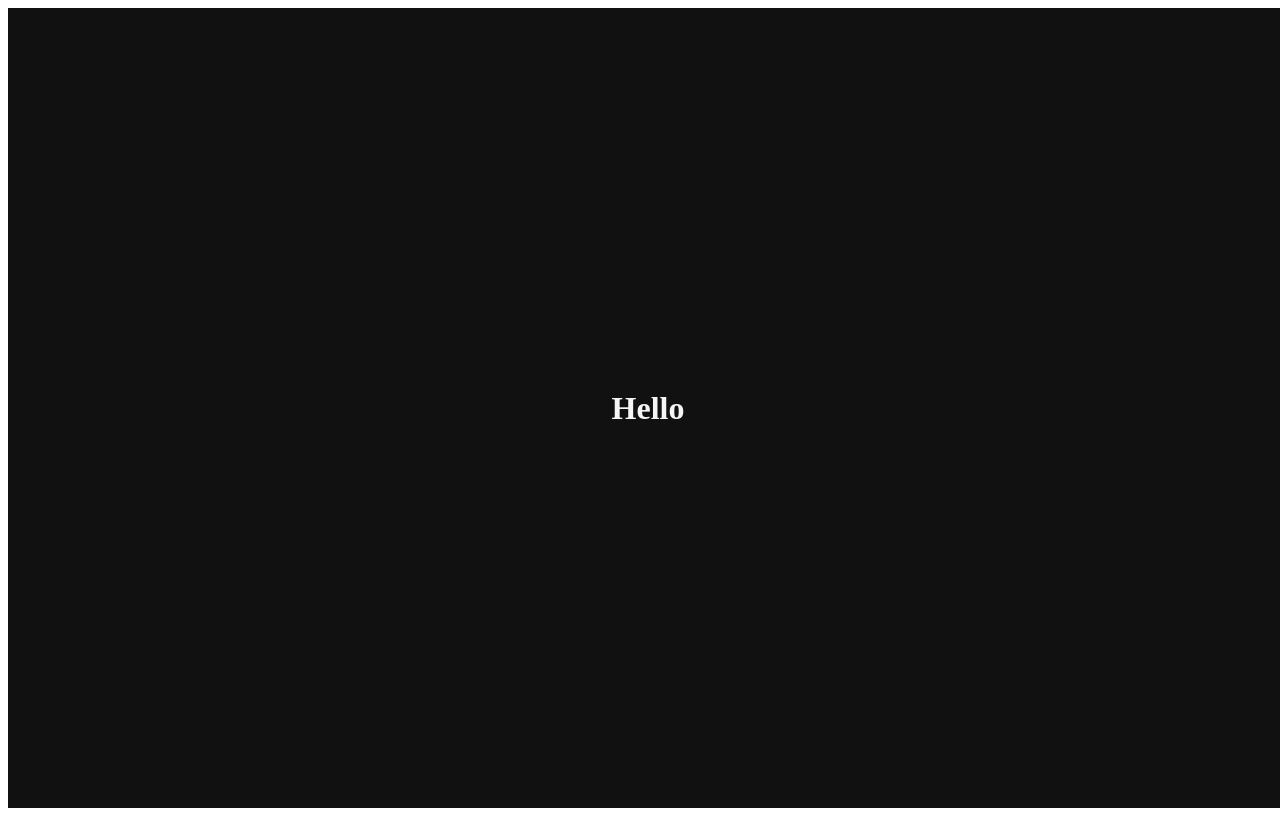
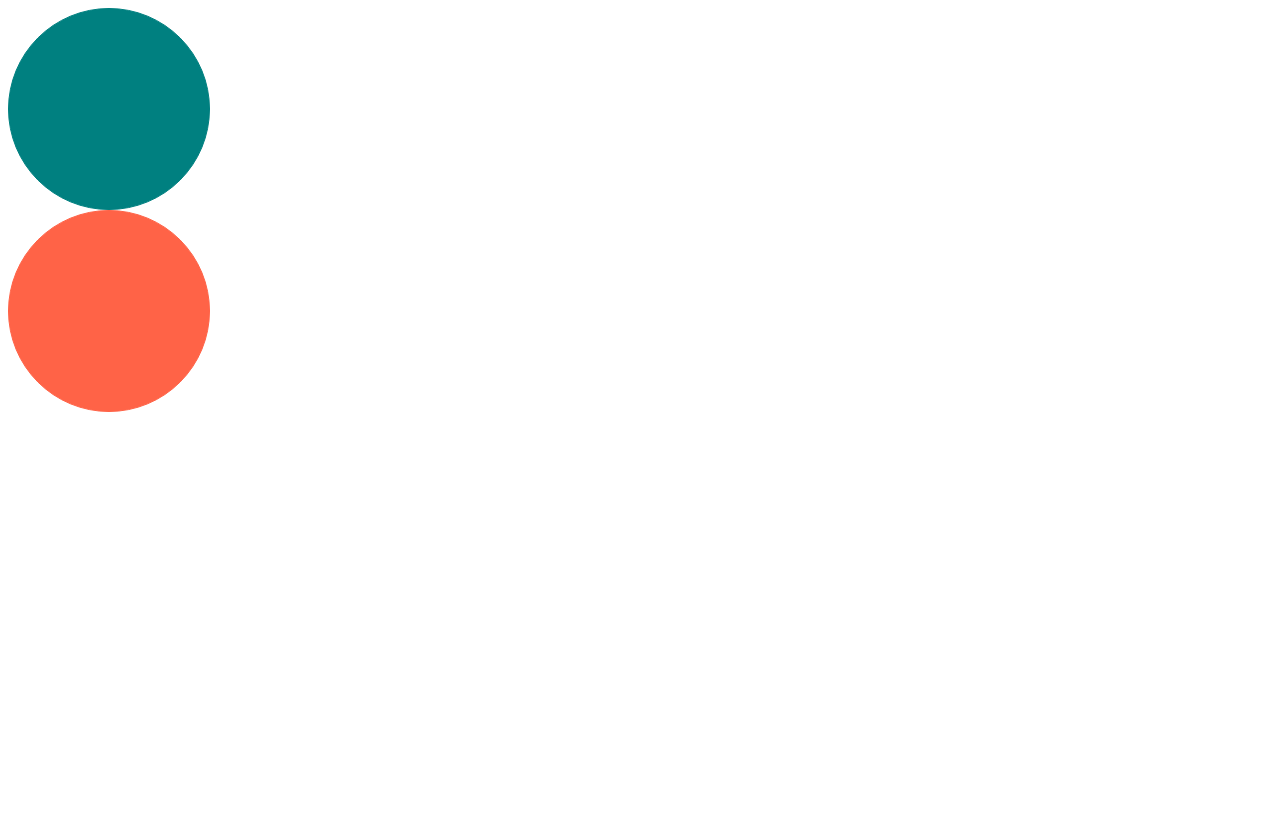
Before and after one commit to wwwkimminja/React-Typescript-Recoil-MasterClass, a React (Create React App) app: page /1 in a window 1280 px wide. Built offline with nearby package versions, Linux system fonts and the light colour scheme.

Commit message:
Optional Props,State

```diff
--- a/src/App.tsx
+++ b/src/App.tsx
@@ -1,22 +1,12 @@
 import styled from "styled-components";
-
-const Title = styled.h1`
-color : ${(props) => props.theme.textColor};
-`;
-const Wapper= styled.div`
- display: flex;
- height:100vh;
- width:100vw;
- justify-content:center;
- align-items:center;
-background-color:${(props) => props.theme.backgroundColor}
-`;
+import Circle from "./Circle";
 
 function App() {
   return (
-<Wapper>
-<Title>Hello</Title>
-</Wapper>
+<div>
+  <Circle bgColor="teal"/>
+  <Circle bgColor="tomato"/>
+</div>
   );
 }
 
--- /dev/null
+++ b/src/Circle.tsx
@@ -0,0 +1,25 @@
+import { useState } from "react";
+import styled from "styled-components";
+
+
+interface CircleProps {
+    bgColor:string;
+    borderColor?:string;
+}
+interface ContainerProps {
+    bgColor:string;
+    borderColor:string;
+}
+const Container = styled.div<ContainerProps>`
+width:200px;
+height:200px;
+background-color: ${(props)=>props.bgColor};
+border-radius:50%;
+border: 1px solid ${props => props.borderColor}
+`;
+function Circle({bgColor,borderColor }:CircleProps){
+    const [counter,setCounter]=useState(1);
+    return <Container bgColor ={bgColor} borderColor ={borderColor?? bgColor}/>
+}
+
+export default Circle;
--- a/src/index.tsx
+++ b/src/index.tsx
@@ -1,20 +1,10 @@
 import React from 'react';
 import ReactDOM from 'react-dom';
-import { ThemeProvider } from 'styled-components';
 import App from './App';
-const darkTheme ={
-  textColor:"whitesmoke",
-  backgroundColor: "#111",
-}
-const lightTheme ={
-  textColor:"#111",
-  backgroundColor: "whitesmoke",
-}
+
 ReactDOM.render(
   <React.StrictMode>
-    <ThemeProvider theme={darkTheme}>
     <App />
-    </ThemeProvider>
   </React.StrictMode>,
   document.getElementById('root')
 );
```
